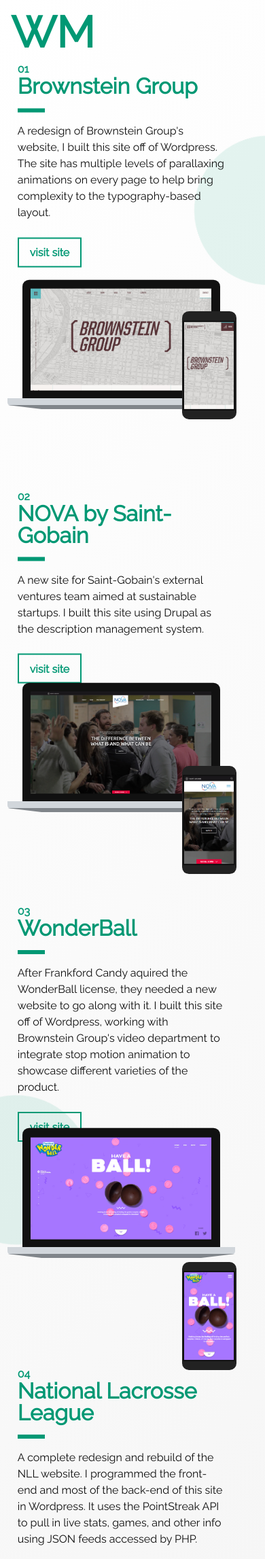
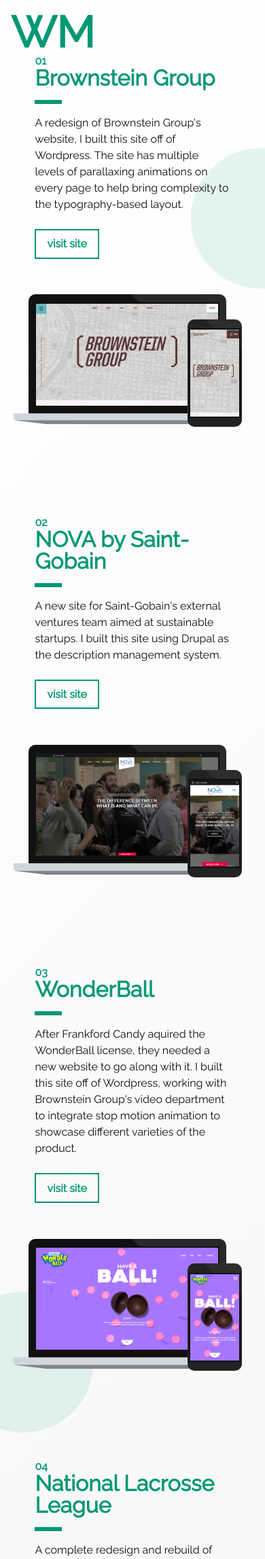
Before and after one commit to willmurdoch/portfolio-2018, a PHP site: page / in a window 390 px wide. Shown: the top 2294 px of the page at 68% size. Run offline with PHP 8.4, Linux system fonts and the light colour scheme.

Commit message:
Responsive tweaks

```diff
--- a/css/main.css
+++ b/css/main.css
@@ -126,7 +126,7 @@
 
 .project {
 	position: relative;
-	width: calc(95% - 2rem);
+	width: calc(90% - 2rem);
 	max-width: 1400px;
 	margin: 20vh auto 50vh;
 	font-size: 0;
@@ -138,9 +138,15 @@
 	padding-bottom: 12rem;
 }
 
+@media (max-width: 1100px) {
+	.project {
+		margin: 20vh auto 20vh;
+	}
+}
+
 @media (max-width: 800px) {
 	.project {
-		margin: 10vh auto 0;
+		margin: 5rem auto 10rem;
 	}
 }
 
@@ -194,8 +200,10 @@
 	z-index: 1;
 }
 
-.project .textWrap img:hover, .project .imageWrap img:hover {
-	border-color: #009874;
+@media (min-width: 800px) {
+	.project .textWrap img:hover, .project .imageWrap img:hover {
+		border-color: #009874;
+	}
 }
 
 .project .textWrap {
@@ -207,7 +215,9 @@
 @media (max-width: 800px) {
 	.project .textWrap {
 		width: 90%;
-		max-width: 90%;
+		max-width: 500px;
+		display: block;
+		margin: 0 auto;
 		padding-right: 0;
 	}
 }
@@ -234,6 +244,11 @@
 	padding: 0 5%;
 }
 
+.project .imageWrap img {
+	position: relative;
+	z-index: 2;
+}
+
 @media (max-width: 1125px) {
 	.project .imageWrap {
 		width: 60%;
@@ -242,8 +257,10 @@
 
 @media (max-width: 800px) {
 	.project .imageWrap {
-		width: 90%;
-		margin-top: 2rem;
+		width: 95%;
+		left: -2.5%;
+		display: block;
+		margin: 4rem auto 0;
 	}
 }
 
@@ -272,8 +289,57 @@
 	position: absolute;
 }
 
+.project .imageWrap .shine {
+	position: absolute;
+	overflow: hidden;
+	z-index: 1;
+	pointer-events: none;
+}
+
+.project .imageWrap .shine:after {
+	content: '';
+	position: absolute;
+	display: block;
+	z-index: 0;
+	top: 0;
+	left: 0;
+	background: #FFF;
+	width: 75%;
+	padding-bottom: 75%;
+	left: unset;
+	transform-origin: top right;
+	transform: rotate(45deg);
+	z-index: 3;
+}
+
 .project .imageWrap .desktop {
 	transform: scale(1);
+}
+
+.project .imageWrap .desktop .shine {
+	width: 107.5%;
+	height: 123%;
+	top: -7.5%;
+	left: -3.5%;
+	border-radius: 30px 30px 0 0;
+}
+
+.project .imageWrap .desktop .shine:after {
+	top: -5%;
+	right: -55%;
+	opacity: 0.1;
+}
+
+@media (max-width: 1100px) {
+	.project .imageWrap .desktop .shine {
+		border-radius: 20px 20px 0 0;
+	}
+}
+
+@media (max-width: 800px) {
+	.project .imageWrap .desktop .shine {
+		border-radius: 10px 10px 0 0;
+	}
 }
 
 .project .imageWrap .desktop .device {
@@ -368,6 +434,34 @@
 	transform-origin: 50% 20%;
 }
 
+.project .imageWrap .mobile .shine {
+	width: 105%;
+	height: 120%;
+	left: -2.5%;
+	top: -10%;
+	border-radius: 30px;
+}
+
+.project .imageWrap .mobile .shine:after {
+	top: -15%;
+	right: -85%;
+	width: 150%;
+	padding-bottom: 130%;
+	opacity: 0.05;
+}
+
+@media (max-width: 1100px) {
+	.project .imageWrap .mobile .shine {
+		border-radius: 20px;
+	}
+}
+
+@media (max-width: 800px) {
+	.project .imageWrap .mobile .shine {
+		border-radius: 10px;
+	}
+}
+
 .project .imageWrap .mobile .device {
 	width: 105%;
 	height: 120%;
--- a/css/main.sass
+++ b/css/main.sass
@@ -111,7 +111,7 @@
 //Project entries
 .project
   position: relative
-  width: calc(95% - 2rem)
+  width: calc(90% - 2rem)
   max-width: 1400px
   margin: 20vh auto 50vh
   font-size: 0
@@ -119,8 +119,10 @@
   &:last-of-type
     margin-bottom: 0
     padding-bottom: 12rem
+  @media (max-width: $tablet)
+    margin: 20vh auto 20vh
   @media (max-width: $mobile)
-    margin: 10vh auto 0
+    margin: 5rem auto 10rem
   .circle
     display: none
     position: absolute
@@ -157,15 +159,18 @@
     vertical-align: middle
     position: relative
     z-index: 1
-    img:hover
-      border-color: $wmColor1
+    @media (min-width: $mobile)
+      img:hover
+        border-color: $wmColor1
   .textWrap
     width: 40%
     max-width: 450px
     padding-right: 4rem
     @media (max-width: $mobile)
       width: 90%
-      max-width: 90%
+      max-width: 500px
+      display: block
+      margin: 0 auto
       padding-right: 0
     .count
       font-size: 1rem
@@ -181,11 +186,16 @@
     width: calc(100% - 450px)
     position: relative
     padding: 0 5%
+    img
+      position: relative
+      z-index: 2
     @media (max-width: 1125px)
       width: 60%
     @media (max-width: $mobile)
-      width: 90%
-      margin-top: 2rem
+      width: 95%
+      left: -2.5%
+      display: block
+      margin: 4rem auto 0
     .work
       max-width: 100%
       border: 2px solid #111
@@ -205,8 +215,36 @@
       transition: all 0.2s ease-out
     .device
       position: absolute
+    .shine
+      position: absolute
+      overflow: hidden
+      z-index: 1
+      pointer-events: none
+      &:after
+        +pseudoStart
+        background: #FFF
+        width: 75%
+        padding-bottom: 75%
+        left: unset
+        transform-origin: top right
+        transform: rotate(45deg)
+        z-index: 3
     .desktop
       transform: scale(1)
+      .shine
+        width: 107.5%
+        height: 123%
+        top: -7.5%
+        left: -3.5%
+        border-radius: 30px 30px 0 0
+        &:after
+          top: -5%
+          right: -55%
+          opacity: 0.1
+        @media (max-width: $tablet)
+          border-radius: 20px 20px 0 0
+        @media (max-width: $mobile)
+          border-radius: 10px 10px 0 0
       .device
         background: #111
         width: 107.5%
@@ -260,6 +298,22 @@
       width: 285px
       max-width: 25%
       transform-origin: 50% 20%
+      .shine
+        width: 105%
+        height: 120%
+        left: -2.5%
+        top: -10%
+        border-radius: 30px
+        &:after
+          top: -15%
+          right: -85%
+          width: 150%
+          padding-bottom: 130%
+          opacity: 0.05
+        @media (max-width: $tablet)
+          border-radius: 20px
+        @media (max-width: $mobile)
+          border-radius: 10px
       .device
         width: 105%
         height: 120%
--- a/index.php
+++ b/index.php
@@ -35,6 +35,7 @@
           <div class="imageWrap">
             <?php if(isset($project['desktop'])): ?>
               <div class="desktop">
+                <div class="shine"></div>
                 <div class="device">
                   <span class="base"></span>
                 </div>
@@ -42,6 +43,7 @@
               </div>
             <?php endif; if(isset($project['mobile'])): ?>
               <div class="mobile">
+                <div class="shine"></div>
                 <div class="device"></div>
                 <img class="work" src="<?php echo $project['mobile']; ?>" alt="<?php echo $project['title'] ?> Mobile Preview" />
               </div>
--- a/js/main.js
+++ b/js/main.js
@@ -10,9 +10,11 @@
     var mySpot = $(this).parents('.project').offset().top - $(window).scrollTop();
     mySpot = mySpot/5;
     $(this).css('top', 'calc(50% - '+mySpot+'px)');
-    $(this).siblings('.textWrap').css('transform', 'translateY('+mySpot/2+'px)');
-    $(this).siblings('.imageWrap').find('.mobile img, .mobile div').css('transform', 'translateY('+mySpot+'px)');
-    $(this).siblings('.imageWrap').find('.desktop img, .desktop div').css('transform', 'translateY('+mySpot/3+'px)');
+    if($(window).width() > 800){
+      $(this).siblings('.textWrap').css('transform', 'translateY('+mySpot/2+'px)');
+      $(this).siblings('.imageWrap').find('.mobile img, .mobile div').css('transform', 'translateY('+mySpot+'px)');
+      $(this).siblings('.imageWrap').find('.desktop img, .desktop div').css('transform', 'translateY('+mySpot/3+'px)');
+    }
   });
 }
 
```
Also changed, not shown: css/main.min.css.
